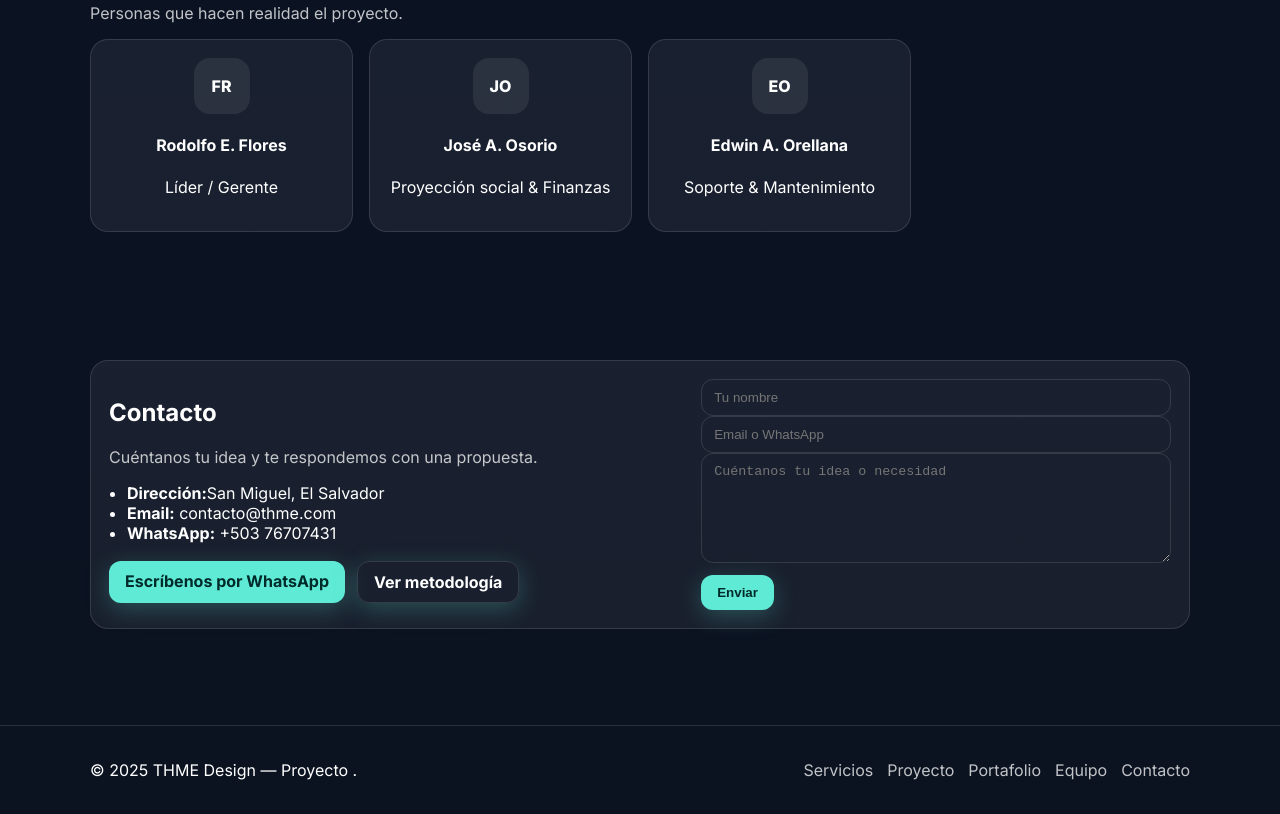
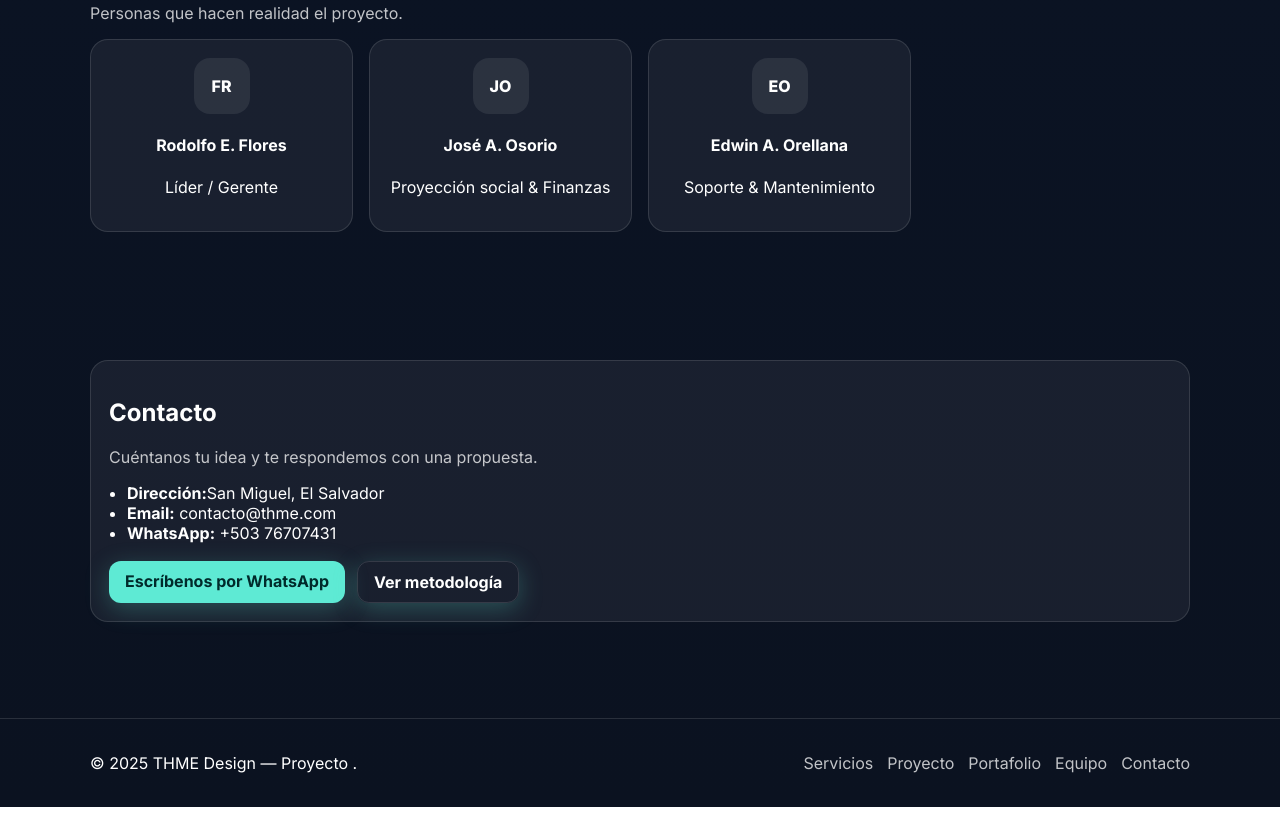
Before and after one commit to Edwin9420/THME, a plain HTML site: page index.html in a window 1280 px wide. Shown: the part 2506-3320 px from the top of the page. Drawn offline with Linux system fonts and the light colour scheme.

Commit message:
Update index.html

```diff
--- a/index.html
+++ b/index.html
@@ -196,13 +196,6 @@
             <a class="btn btn--outline" href="#project">Ver metodología</a>
           </div>
         </div>
-       <form class="form" id="contactForm">
-  <input id="name" type="text" placeholder="Tu nombre" required>
-  <input id="contact" type="text" placeholder="Email o WhatsApp" required>
-  <textarea id="message" placeholder="Cuéntanos tu idea o necesidad" required></textarea>
-  <button class="btn" type="submit">Enviar</button>
-</form>
-
       </div>
     </section>
   </main>
```
